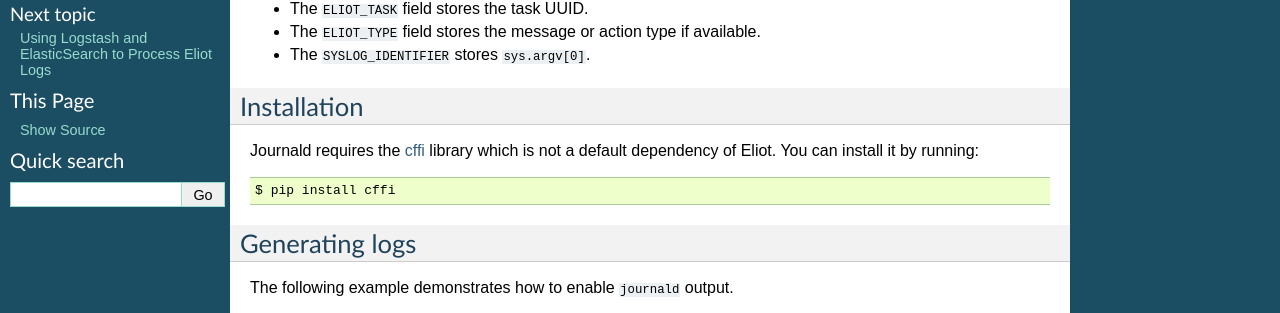
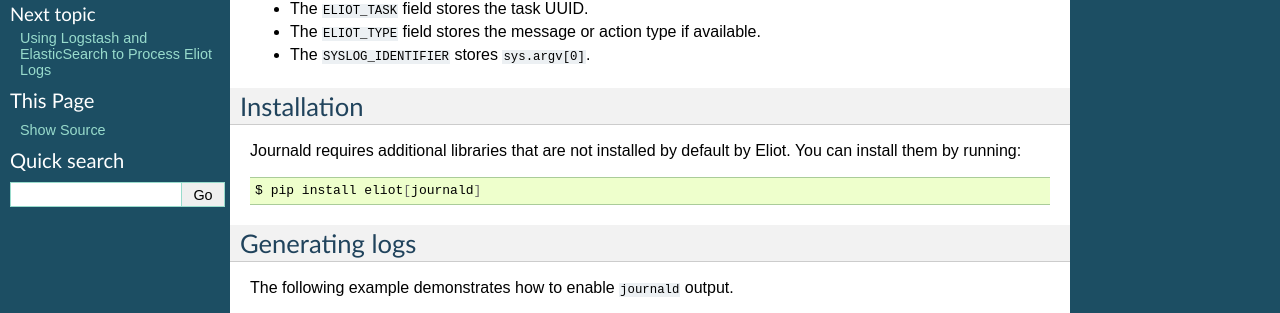
Before and after one commit to itamarst/eliot, a Sphinx documentation site: the page built from docs/source/journald.rst, in a window 1280 px wide, cut to the strip 198-511 px from the top of the page. Built offline with Sphinx 7.4.7, drawn with Linux system fonts in a browser that asks for light colours.

Commit message:
Rely on pip support for optional dependencies.

```diff
--- a/docs/source/journald.rst
+++ b/docs/source/journald.rst
@@ -14,12 +14,12 @@ Eliot provides native ``journald`` support, with the following features:
 
 Installation
 ------------
-Journald requires the `cffi <https://cffi.readthedocs.org>`_ library which is not a default dependency of Eliot.
-You can install it by running:
+Journald requires additional libraries that are not installed by default by Eliot.
+You can install them by running:
 
 .. code-block:: shell
 
-   $ pip install cffi
+   $ pip install eliot[journald]
 
 Generating logs
 ---------------
```
